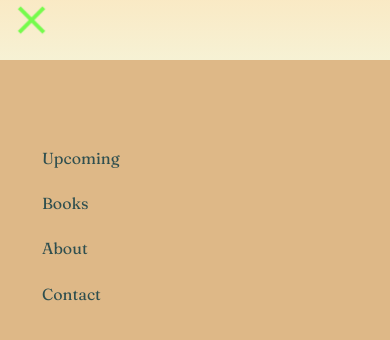
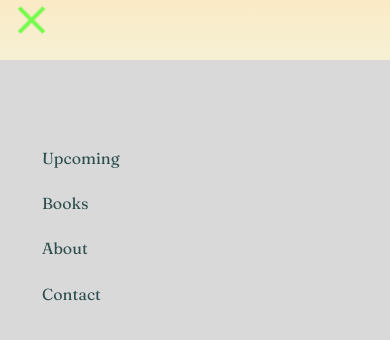
Before and after one commit to somto-arch/shortchristianbooks.github.io, a plain HTML site: page index.html in a window 390 px wide. Both pictures are taken after a click on the element 31 px from the left and 20 px from the top of the page. Shown: the top 340 px of the page. Drawn offline with Linux system fonts and the light colour scheme.

Commit message:
Update index.css

```diff
--- a/index.css
+++ b/index.css
@@ -308,7 +308,7 @@
             left: 0;
             height: 243vh;
             z-index: 900;
-            background-color: burlywood;
+            background-color: #D9D9D9;
             text-align: left;
         }
         .burger-menu ul {
```
